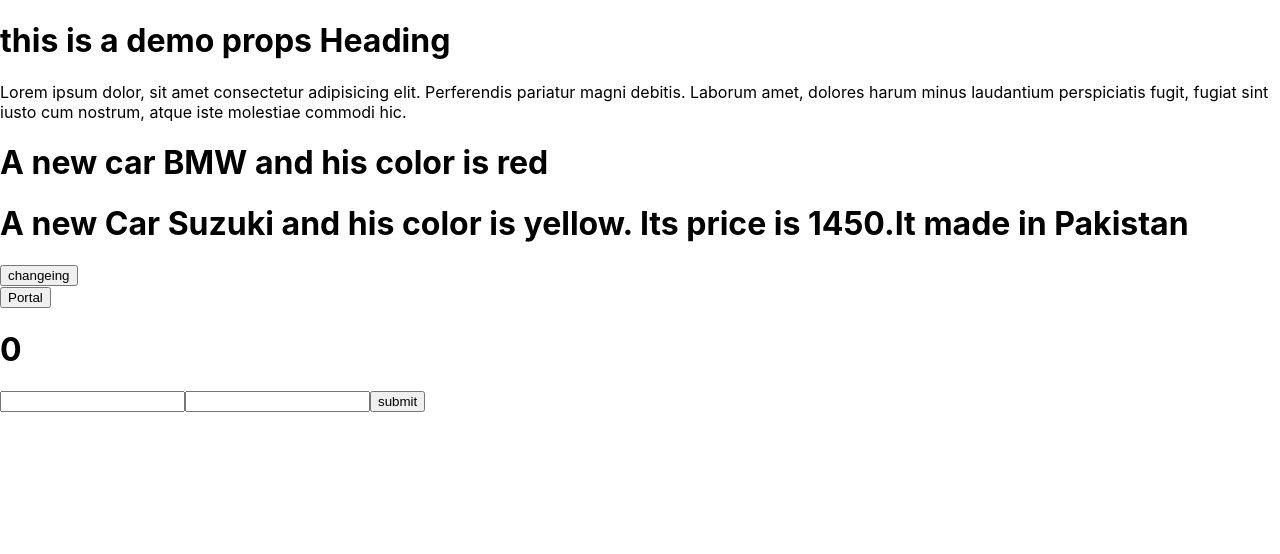
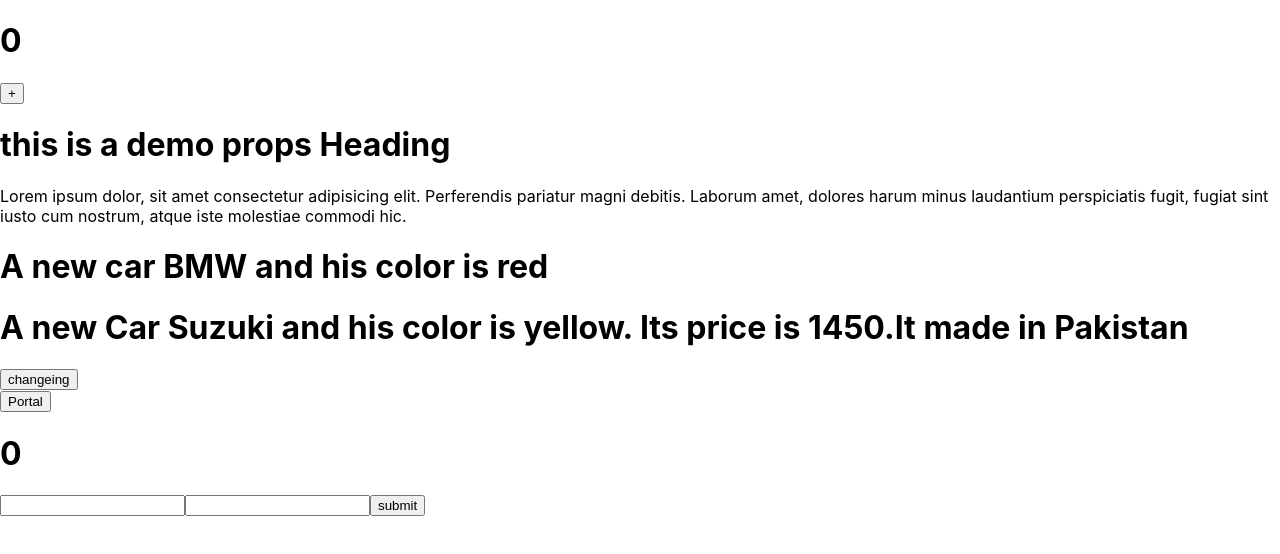
Before and after one commit to ManzoorAhmad1/Learnig-React-js-in-Detail, a React (Create React App) app: page / in a window 1280 px wide. Shown: the top 554 px of the page. Built offline with nearby package versions, Linux system fonts and the light colour scheme.

Commit message:
useReducer Hook

```diff
--- a/src/App.js
+++ b/src/App.js
@@ -5,7 +5,7 @@ import Model from './Component/Portal/Portal';
 import { Fragment, useState } from 'react';
 import StateComponent from './Component/React_Hooks/UseStateComponent';
 import UseRefComponent from './Component/React_Hooks/UseRefComponent';
-
+import UseReducerComponent from './Component/React_Hooks/UseContextApi/UseReducerComponent';
 // import UseEffectComponent from "./Component/React_Hooks/UseEffectComponent";
 // import UseContextApi from './Component/React_Hooks/UseContextApi/UseContextApi';
 // import ChildComponent from "./Component/React_Hooks/UseContextApi/ChildComponent"
@@ -17,6 +17,7 @@ function App() {
   return (
 
     <Fragment>
+      <UseReducerComponent />
       <ParentProps />
       <StateComponent />
       <button onClick={portalHandler}>Portal</button>
--- /dev/null
+++ b/src/Component/React_Hooks/UseContextApi/UseReducerComponent.js
@@ -0,0 +1,80 @@
+import { useReducer } from "react";
+
+const UseReducerComponent = (props) => {
+    const reducer = (state, action) => {
+        if (action.type === "increment") {
+            return { count: state.count + 1 }
+        }
+    }
+    const initialState = { count: 0 }
+    const [updatedValue, dispatch] = useReducer(reducer, initialState)
+    return (
+        <div>
+            <h1>{updatedValue.count}</h1>
+            <button onClick={() => dispatch({ type: "increment" })}>+</button>
+        </div>
+    )
+}
+export default UseReducerComponent;
+
+
+// import React, { useReducer } from "react";
+
+// const initialState = {
+//   items: [],
+// };
+
+// const reducer = (state, action) => {
+//   switch (action.type) {
+//     case "ADD_ITEM":
+//       return {
+//         items: [...state.items, action.payload],
+//       };
+//     case "REMOVE_ITEM":
+//       return {
+//         items: state.items.filter((item) => item !== action.payload),
+//       };
+//     default:
+//       return state;
+//   }
+// };
+
+// const UseReducerListComponent = () => {
+//   const [state, dispatch] = useReducer(reducer, initialState);
+
+//   const addItem = (item) => {
+//     dispatch({ type: "ADD_ITEM", payload: item });
+//   };
+
+//   const removeItem = (item) => {
+//     dispatch({ type: "REMOVE_ITEM", payload: item });
+//   };
+
+//   return (
+//     <div>
+//       <h1>Shopping List</h1>
+//       <ul>
+//         {state.items.map((item) => (
+//           <li key={item}>
+//             {item}{" "}
+//             <button onClick={() => removeItem(item)}>Remove</button>
+//           </li>
+//         ))}
+//       </ul>
+//       <div>
+//         <input
+//           type="text"
+//           placeholder="Enter item"
+//           onKeyDown={(e) => {
+//             if (e.key === "Enter") {
+//               addItem(e.target.value);
+//               e.target.value = "";
+//             }
+//           }}
+//         />
+//       </div>
+//     </div>
+//   );
+// };
+
+// export default UseReducerListComponent;
```
